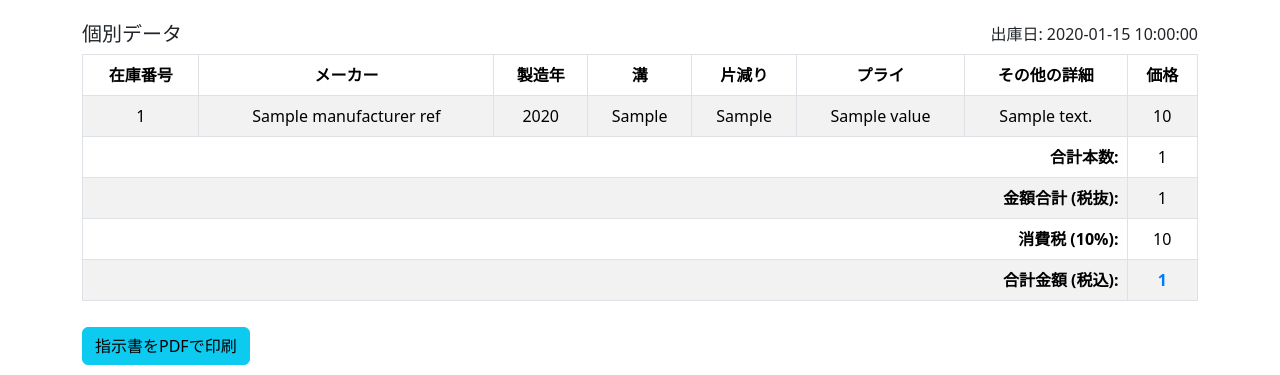
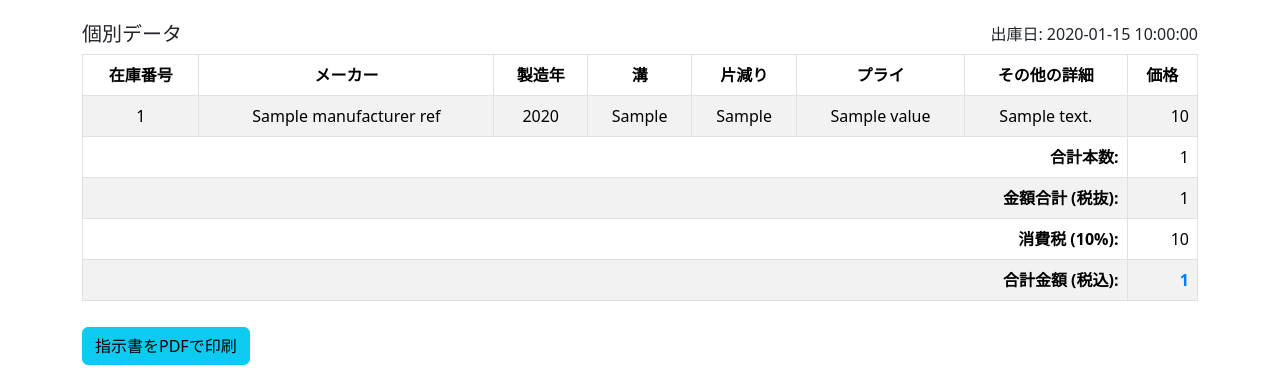
Before and after one commit to shin-murata/u_tire_app, a Flask app: template templates/dispatch_page.html in a window 1280 px wide. Shown: the part 329-704 px from the top of the page. Run offline with Flask 3, Linux system fonts and the light colour scheme; the template is opened without the code that fills it: most values are stand-ins (such as "Sample title", 1, 10 or a date in 2020).

Commit message:
指示書作成でAPI使用開始

```diff
--- a/templates/dispatch_page.html
+++ b/templates/dispatch_page.html
@@ -58,30 +58,30 @@
                     <td>{{ tire.uneven_wear }}</td>
                     <td>{{ tire.ply_rating_ref.value }}</td>
                     <td>{{ tire.other_details }}</td>
-                    <td>{{ tire.price }}</td>
+                    <td style="text-align: right;">{{ tire.price|currency }}</td>
                 </tr>
                 {% endfor %}
                 <tr>
                     <td colspan="7" style="text-align: right;"><strong>合計本数:</strong></td>
-                    <td>{{ total_tires }}</td>
+                    <td style="text-align: right;">{{ total_tires }}</td>
                 </tr>
                 <tr>
                     <td colspan="7" style="text-align: right;"><strong>金額合計 (税抜):</strong></td>
-                    <td>{{ total_price|currency }}</td>
+                    <td style="text-align: right;">{{ total_price|currency }}</td>
                 </tr>
                 <tr>
                     <td colspan="7" style="text-align: right;"><strong>消費税 (10%):</strong></td>
-                    <td>{{ tax|currency }}</td>
+                    <td style="text-align: right;">{{ tax|currency }}</td>
                 </tr>
                 <tr>
                     <td colspan="7" style="text-align: right; font-weight: bold;"><strong>合計金額 (税込):</strong></td>
-                    <td style="font-weight: bold; color: #007bff;">{{ total_price_with_tax|currency }}</td>
+                    <td style="text-align: right; font-weight: bold; color: #007bff;">{{ total_price_with_tax|currency }}</td>
                 </tr>
             </tbody>
         </table>
     </div>
 
-    <form method="POST" action="{{ url_for('generate_dispatch_pdf') }}">
+    <form method="POST" action="https://script.google.com/macros/s/https://script.google.com/macros/s/AKfycbwxG1knt9xhm6f5c8bJMADYjnLy-Iqc1fQoCewWqd1HpkYTuGo7Z66KtURVmIwaOn4b/exec/exec">
         <button type="submit" class="btn btn-info">指示書をPDFで印刷</button>
     </form>
 </div>
```
